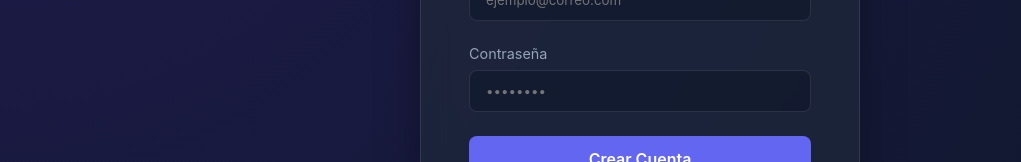
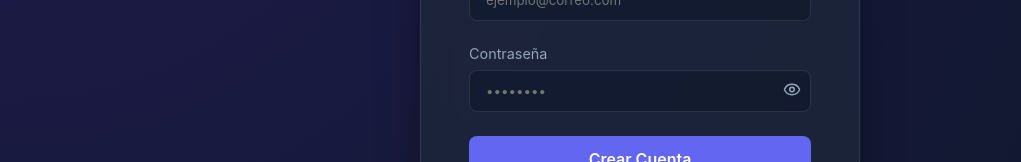
Before and after one commit to leanclavero/vidaentrenamiento, a React (Vite) app: page /register in a window 1280 px wide. Shown: the part 334-496 px from the top of the page, without its empty margins (0-1021 px from the left). Built offline with nearby package versions, Linux system fonts and the light colour scheme; no server answers.

Commit message:
feat: Password visibility toggle

```diff
--- a/src/pages/Login.jsx
+++ b/src/pages/Login.jsx
@@ -1,12 +1,14 @@
 import React, { useState } from 'react';
 import { useAuth } from '../context/AuthContext';
 import { useNavigate, Link } from 'react-router-dom';
+import { Eye, EyeOff } from 'lucide-react';
 
 export default function Login() {
   const { loginWithEmail, loginWithGoogle } = useAuth();
   const navigate = useNavigate();
   const [email, setEmail] = useState('');
   const [password, setPassword] = useState('');
+  const [showPassword, setShowPassword] = useState(false);
   const [error, setError] = useState('');
   const [loading, setLoading] = useState(false);
 
@@ -46,7 +48,24 @@ export default function Login() {
           </div>
           <div className="form-group">
             <label>Contraseña</label>
-            <input type="password" value={password} onChange={e => setPassword(e.target.value)} required placeholder="••••••••" />
+            <div style={{ position: 'relative' }}>
+              <input
+                type={showPassword ? "text" : "password"}
+                value={password}
+                onChange={e => setPassword(e.target.value)}
+                required
+                placeholder="••••••••"
+                style={{ width: '100%', paddingRight: '2.5rem' }}
+              />
+              <button
+                type="button"
+                onClick={() => setShowPassword(!showPassword)}
+                style={{ position: 'absolute', right: '10px', top: '50%', transform: 'translateY(-50%)', background: 'transparent', border: 'none', color: 'var(--text-muted)', cursor: 'pointer', outline: 'none', padding: 0 }}
+                tabIndex="-1"
+              >
+                {showPassword ? <EyeOff size={18} /> : <Eye size={18} />}
+              </button>
+            </div>
           </div>
           <button type="submit" className="btn btn-primary" disabled={loading}>
             {loading ? 'Ingresando...' : 'Iniciar Sesión'}
--- a/src/pages/Register.jsx
+++ b/src/pages/Register.jsx
@@ -2,12 +2,14 @@ import React, { useState } from 'react';
 import { useAuth } from '../context/AuthContext';
 import { useNavigate, Link } from 'react-router-dom';
 import { supabase } from '../lib/supabase';
+import { Eye, EyeOff } from 'lucide-react';
 
 export default function Register() {
   const { registerWithEmail, loginWithGoogle } = useAuth();
   const navigate = useNavigate();
   const [email, setEmail] = useState('');
   const [password, setPassword] = useState('');
+  const [showPassword, setShowPassword] = useState(false);
   const [nombre, setNombre] = useState('');
   const [apellido, setApellido] = useState('');
   const [error, setError] = useState('');
@@ -80,7 +82,25 @@ export default function Register() {
           </div>
           <div className="form-group">
             <label>Contraseña</label>
-            <input type="password" value={password} onChange={e => setPassword(e.target.value)} required placeholder="••••••••" minLength={6} />
+            <div style={{ position: 'relative' }}>
+              <input
+                type={showPassword ? "text" : "password"}
+                value={password}
+                onChange={e => setPassword(e.target.value)}
+                required
+                placeholder="••••••••"
+                minLength={6}
+                style={{ width: '100%', paddingRight: '2.5rem' }}
+              />
+              <button
+                type="button"
+                onClick={() => setShowPassword(!showPassword)}
+                style={{ position: 'absolute', right: '10px', top: '50%', transform: 'translateY(-50%)', background: 'transparent', border: 'none', color: 'var(--text-muted)', cursor: 'pointer', outline: 'none', padding: 0 }}
+                tabIndex="-1"
+              >
+                {showPassword ? <EyeOff size={18} /> : <Eye size={18} />}
+              </button>
+            </div>
           </div>
           <button type="submit" className="btn btn-primary" disabled={loading}>
             {loading ? 'Registrando...' : 'Crear Cuenta'}
```
